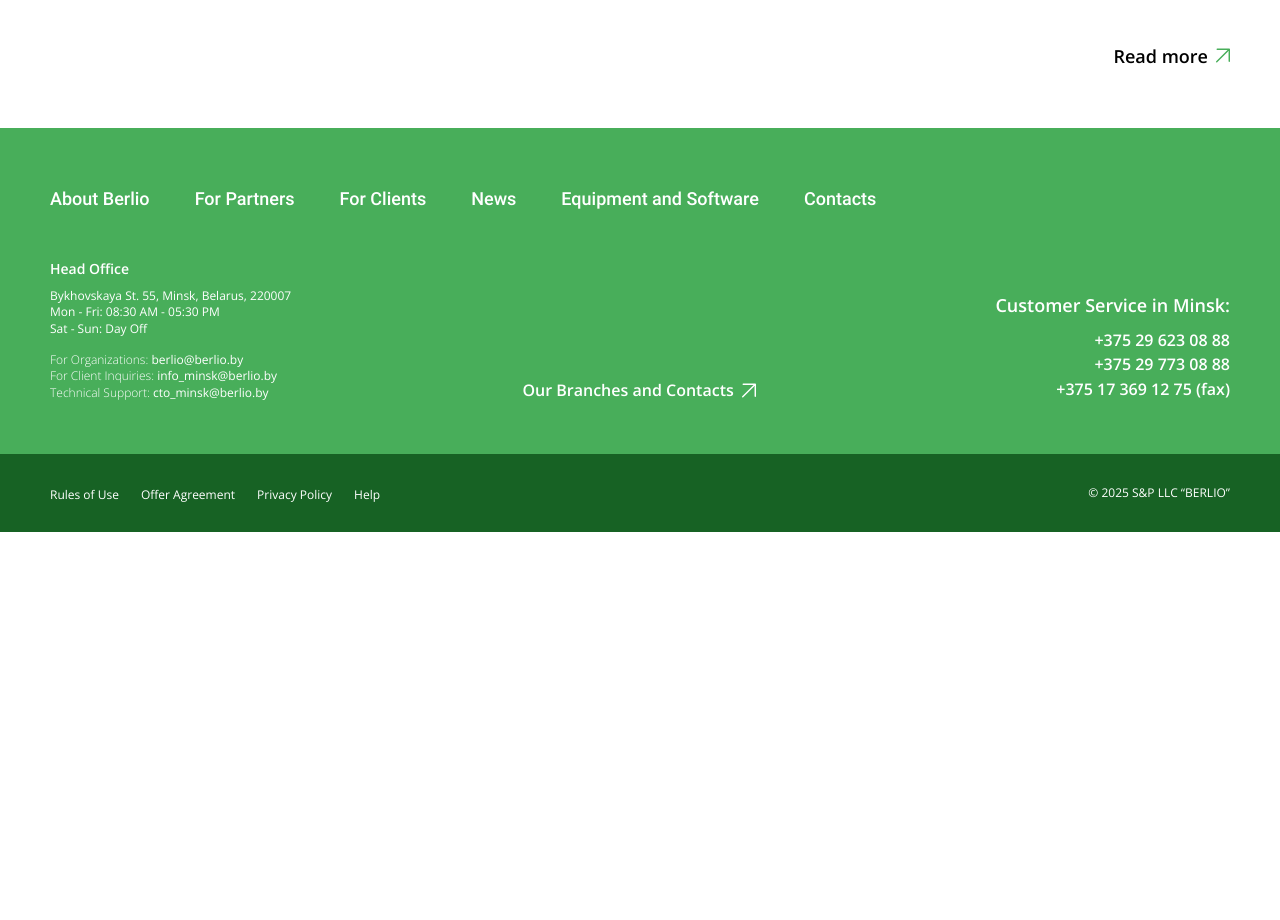
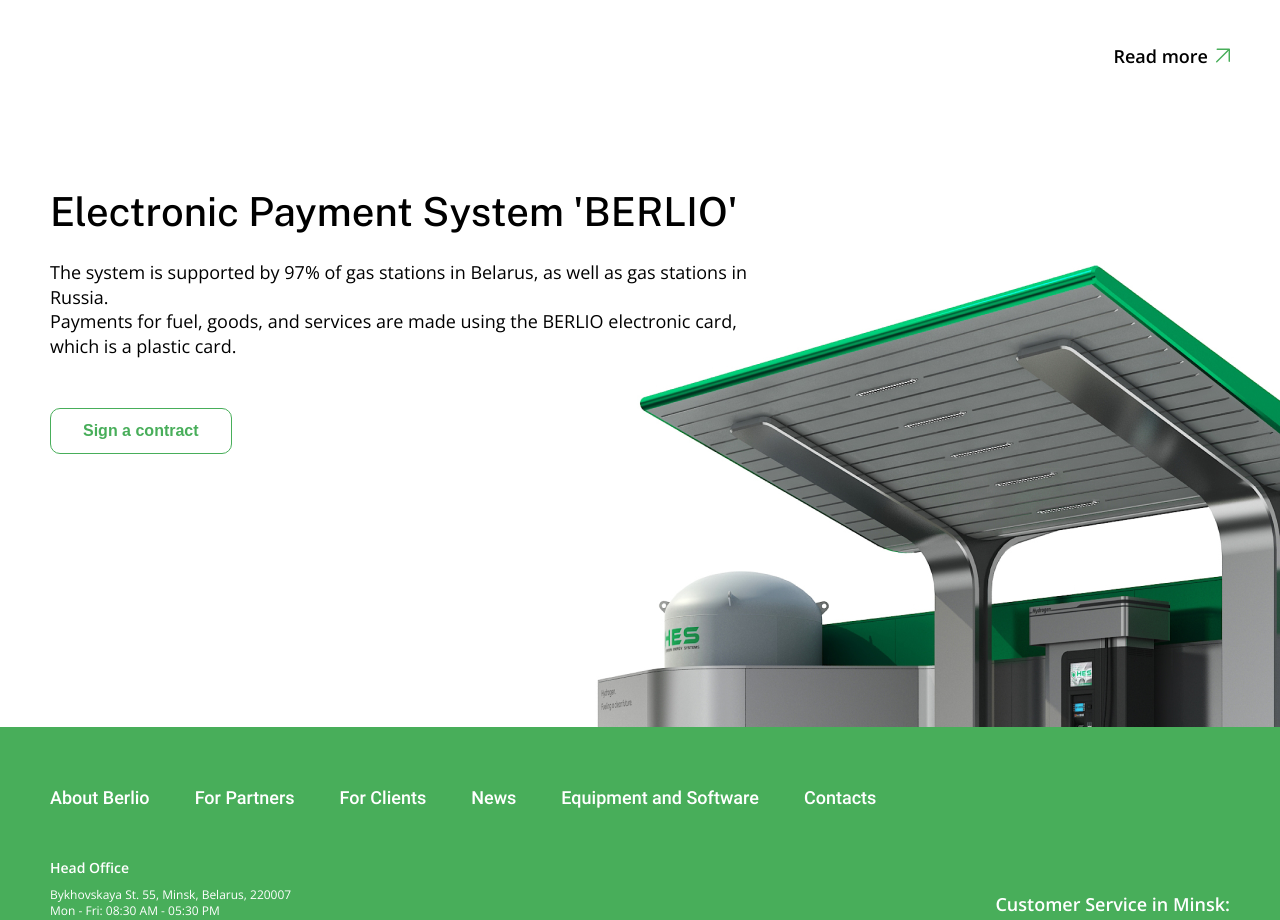
Before and after one commit to AndreiMikheikin/Berlio_new_site, a React app: page / in a window 1280 px wide. Shown: the part 1240-2160 px from the top of the page. Before the commit the page ends 1772 px from the top, so only its background shows below. Built offline with nearby package versions, Linux system fonts and the light colour scheme.

Commit message:
PaymentSystem don with localization

```diff
--- /dev/null
+++ b/src/components/Button/Button.jsx
@@ -0,0 +1,26 @@
+import React from 'react';
+import PropTypes from 'prop-types';
+import '../../styles/components/Button.scss';
+
+const Button = ({ label, onClick, type = 'button', className = '', disabled = false }) => {
+    return (
+        <button
+            type={type}
+            className={`aam_button--${className}`}
+            onClick={onClick}
+            disabled={disabled}
+        >
+            {label}
+        </button>
+    );
+};
+
+Button.propTypes = {
+    label: PropTypes.string.isRequired, // Текст кнопки
+    onClick: PropTypes.func,           // Обработчик клика
+    type: PropTypes.oneOf(['button', 'submit', 'reset']), // Тип кнопки
+    className: PropTypes.string,       // Дополнительные классы
+    disabled: PropTypes.bool,          // Состояние disabled
+};
+
+export default Button;
--- /dev/null
+++ b/src/components/ComplexComponents/PaymentSystem/PaymentSystem.jsx
@@ -0,0 +1,32 @@
+import React from 'react';
+import '../../../styles/components/ComplexComponents/PaymentSystem.scss';
+import Button from '../../Button/Button';
+
+import { useTranslation } from 'react-i18next';
+
+const PaymentSystem = () => {
+    const { t } = useTranslation();
+
+    const handleButtonClick = () => {
+        console.log('Navigate to: Страница "Заключение и перезаключение договора"');
+    };
+
+    return (
+        <section className="aam_payment-system">
+            <h2 className="aam_payment-system__title">{t('paymentSystem.name')}</h2>
+            <div className="aam_payment-system__description">
+                {t('paymentSystem.coverage')}
+                <br />
+                {t('paymentSystem.cardDescription')}
+            </div>
+            <Button
+                label={t('paymentSystem.actionSignContract')}
+                onClick={handleButtonClick}
+                className="green"
+            />
+            <div className="aam_payment-system__image"><img src="/assets/images/gas-station.png" alt={t('paymentSystem.gasStations')} /></div>
+        </section>
+    );
+};
+
+export default PaymentSystem;
--- a/src/components/LinkButton/LinkButton.jsx
+++ b/src/components/LinkButton/LinkButton.jsx
@@ -6,7 +6,6 @@
   children,
   href = '#',
   target = '',
-  color = '',
   className = ''
 }) => {
   const [isActive, setIsActive] = useState(false);
@@ -14,8 +13,6 @@
   const handleMouseDown = () => setIsActive(true);
   const handleMouseUp = () => setIsActive(false);
   const handleMouseLeave = () => setIsActive(false);
-
-  const buttonClass = `aam_link-button aam_link-button--${color} ${className} ${isActive ? 'aam_link-button--active' : ''}`;
 
   return (
     <a
--- a/src/locales/en.js
+++ b/src/locales/en.js
@@ -119,6 +119,15 @@
             readMore: "Read more",
         },
 
+        // For PaymentSystem
+        paymentSystem: {
+            name: "Electronic Payment System 'BERLIO'",
+            coverage: "The system is supported by 97% of gas stations in Belarus, as well as gas stations in Russia.",
+            cardDescription: "Payments for fuel, goods, and services are made using the BERLIO electronic card, which is a plastic card.",
+            actionSignContract: "Sign a contract",
+            gasStations: "Gas stations",
+        },
+
         // For Footer
         telFax: "(tel / fax)",
         fax: "(fax)",
--- a/src/locales/ru.js
+++ b/src/locales/ru.js
@@ -121,6 +121,15 @@
             readMore: "Подробнее",
         },
 
+        // Для PaymentSystem
+        paymentSystem: {
+            name: "Электронная платежная система «БЕРЛИО»",
+            coverage: "Систему поддерживают 97% АЗС Беларуси, а также заправки России.",
+            cardDescription: "Расчет за приобретаемое топливо, товары и услуги производится посредством электронной карточки «BERLIO», которая представляет собой пластиковую карту.",
+            actionSignContract: "Заключить договор",
+            gasStations: "АЗС",
+        },
+
         // Для Footer
         telFax: "(тел / факс)",
         fax: "(факс)",
--- a/src/pages/Home/Home.jsx
+++ b/src/pages/Home/Home.jsx
@@ -4,6 +4,7 @@
 import Navigation from '../../components/ComplexComponents/Navigation/Navigation';
 import SearchInput from '../../components/SearchInput/SearchInput';
 import MainBlock from '../../components/ComplexComponents/MainBlock/MainBlock';
+import PaymentSystem from '../../components/ComplexComponents/PaymentSystem/PaymentSystem';
 import Footer from '../../components/ComplexComponents/Footer/Footer';
 import SecondaryFooter from '../../components/SecondaryFooter/SecondaryFooter';
 
@@ -25,6 +26,7 @@
             <Navigation />
             <SearchInput placeholder={t('search')} />
             <MainBlock />
+            <PaymentSystem />
             <Footer />
             <SecondaryFooter />
         </>
--- a/src/styles/_tokens.scss
+++ b/src/styles/_tokens.scss
@@ -39,6 +39,7 @@
 $aam_font-size-small: 14px;     // Маленький текст
 $aam_font-size-regular: 18px;   // Стандартный текст
 $aam_font-size-large: 27px;     // Крупный текст
+$aam_font-size-x-large: 40px;     // заголовки второго уровня
 $aam_font-size-heading: 60px;   // Заголовки
 
 // Межстрочный интервал
--- a/src/styles/_variables.scss
+++ b/src/styles/_variables.scss
@@ -40,6 +40,7 @@
 $font-size-small: aam.$aam_font-size-small;       // Маленький текст
 $font-size-regular: aam.$aam_font-size-regular;   // Стандартный текст
 $font-size-large: aam.$aam_font-size-large;       // Крупный текст
+$font-size-x-large: aam.$aam_font-size-x-large;     // заголовки второго уровня
 $font-size-heading: aam.$aam_font-size-heading;   // Заголовки
 
 // Межстрочный интервал
--- /dev/null
+++ b/src/styles/components/Button.scss
@@ -0,0 +1,51 @@
+@use '../variables' as *;
+
+.aam_button {
+  display: inline-block;
+  padding: 11px 32px;
+  text-decoration: none;
+  border-radius: 10px;
+  font-size: $font-size-small + 2px;
+  font-weight: $font-weight-semibold;
+  line-height: 21.79px;
+  text-align: left;
+  text-underline-position: from-font;
+  text-decoration-skip-ink: none;
+  cursor: pointer;
+  transition: transform 0.3s, background-color 0.3s, color 0.3s, border-color 0.3s;
+
+  &:hover {
+    background-color: $text-light;
+  }
+
+  &:active {
+    transform: scale(0.98);
+  }
+
+  &--green {
+    display: inline-block;
+    padding: 11px 32px;
+    text-decoration: none;
+    border-radius: 10px;
+    font-size: $font-size-small + 2px;
+    font-weight: $font-weight-semibold;
+    line-height: 21.79px;
+    text-align: left;
+    text-underline-position: from-font;
+    text-decoration-skip-ink: none;
+    cursor: pointer;
+    transition: transform 0.3s, background-color 0.3s, color 0.3s, border-color 0.3s;
+    border: 1.5px solid $background-color;
+    color: $background-color;
+  }
+
+  &--green:hover {
+    background-color: $background-color;
+    color: $white;
+  }
+
+  &--green:active {
+    transform: scale(0.98);
+    /* Уменьшаем кнопку при активации */
+  }
+}
--- /dev/null
+++ b/src/styles/components/ComplexComponents/PaymentSystem.scss
@@ -0,0 +1,42 @@
+@use '../../variables' as *;
+
+.aam_payment-system {
+    position: relative;
+    display: flex;
+    flex-direction: column;
+    justify-content: flex-start;
+    align-items: flex-start;
+    overflow: hidden;
+    width: 1280px;
+    height: 599px;
+    padding: 60px 0 0 50px;
+
+    &__title {
+        font-family: $font-family-secondary;
+        font-size: $font-size-x-large;
+        font-weight: $font-weight-semibold;
+        line-height: 47px;
+        text-underline-position: from-font;
+        text-decoration-skip-ink: none;
+        margin-bottom: 25px;
+    }
+
+    &__description {
+        width: 700px;
+        font-family: $font-family-primary;
+        font-size: $font-size-regular;
+        font-weight: $font-weight-regular;
+        line-height: 24.51px;
+        text-underline-position: from-font;
+        text-decoration-skip-ink: none;
+        margin-bottom: 50px;
+        z-index: 1;
+    }
+
+    &__image {
+        position: absolute;
+        top: 113px;
+        left: 533px;
+        z-index: 0;
+    }
+}
```
Also changed, not shown: public/assets/images/gas-station.png (added).
